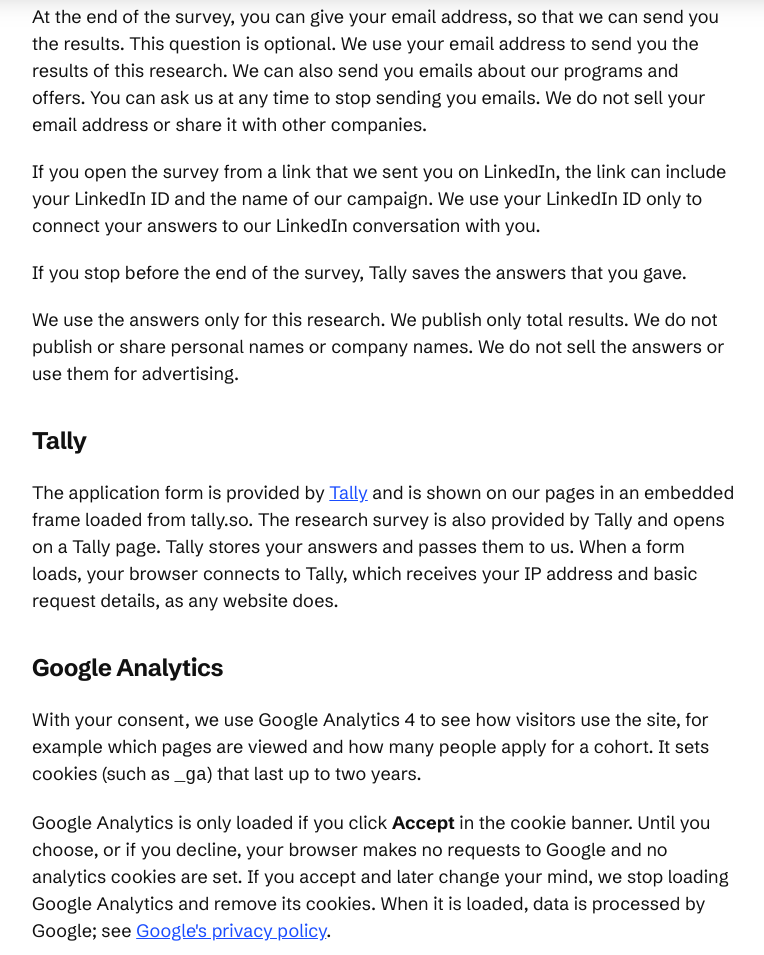
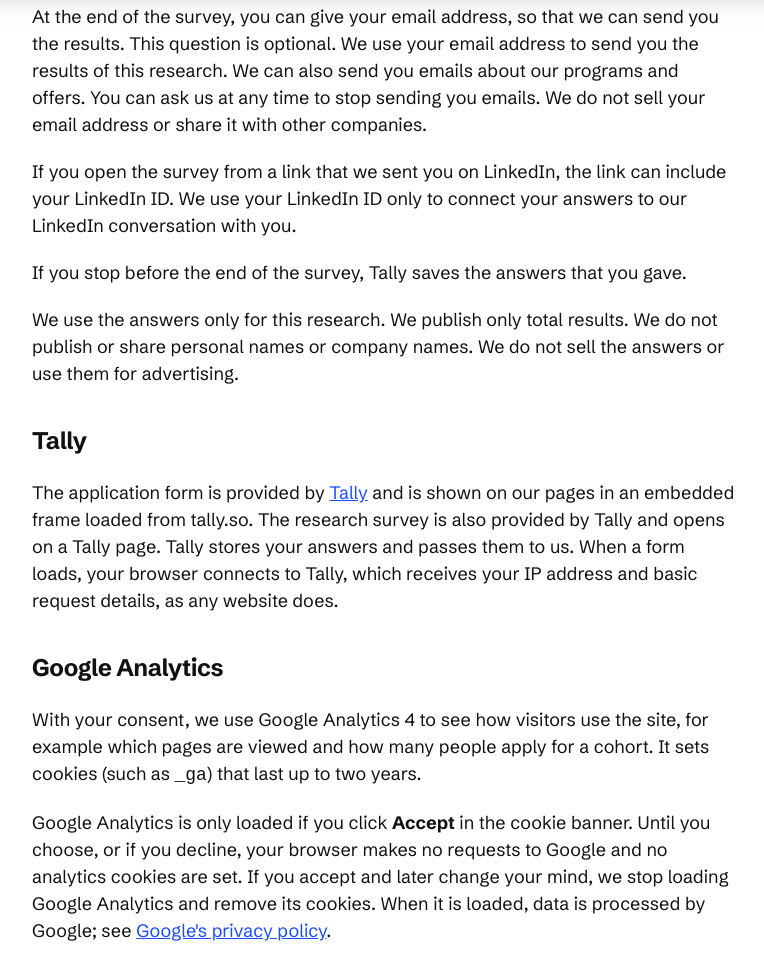
Before and after one commit to becomeainative-io/landing-page, a plain HTML site: page privacy/index.html in a window 1280 px wide. Shown: the part 818-1773 px from the top of the page, without its empty margins (256-1020 px from the left). Drawn offline with Linux system fonts and the light colour scheme.

Commit message:
Remove the campaign name from the LinkedIn link text on the privacy page
Co-Authored-By: Claude Opus 5.5 <noreply@anthropic.com>

```diff
--- a/privacy/index.html
+++ b/privacy/index.html
@@ -49,7 +49,7 @@
     <p>In October and November 2026, we run a short research survey: "How do experienced managers really use AI?"</p>
     <p>The survey asks about your role, your experience, the size of your company and how you use AI at work. In some questions, you can type your own answer. The survey does not ask for your name or the name of your company.</p>
     <p>At the end of the survey, you can give your email address, so that we can send you the results. This question is optional. We use your email address to send you the results of this research. We can also send you emails about our programs and offers. You can ask us at any time to stop sending you emails. We do not sell your email address or share it with other companies.</p>
-    <p>If you open the survey from a link that we sent you on LinkedIn, the link can include your LinkedIn ID and the name of our campaign. We use your LinkedIn ID only to connect your answers to our LinkedIn conversation with you.</p>
+    <p>If you open the survey from a link that we sent you on LinkedIn, the link can include your LinkedIn ID. We use your LinkedIn ID only to connect your answers to our LinkedIn conversation with you.</p>
     <p>If you stop before the end of the survey, Tally saves the answers that you gave.</p>
     <p>We use the answers only for this research. We publish only total results. We do not publish or share personal names or company names. We do not sell the answers or use them for advertising.</p>
 
```
